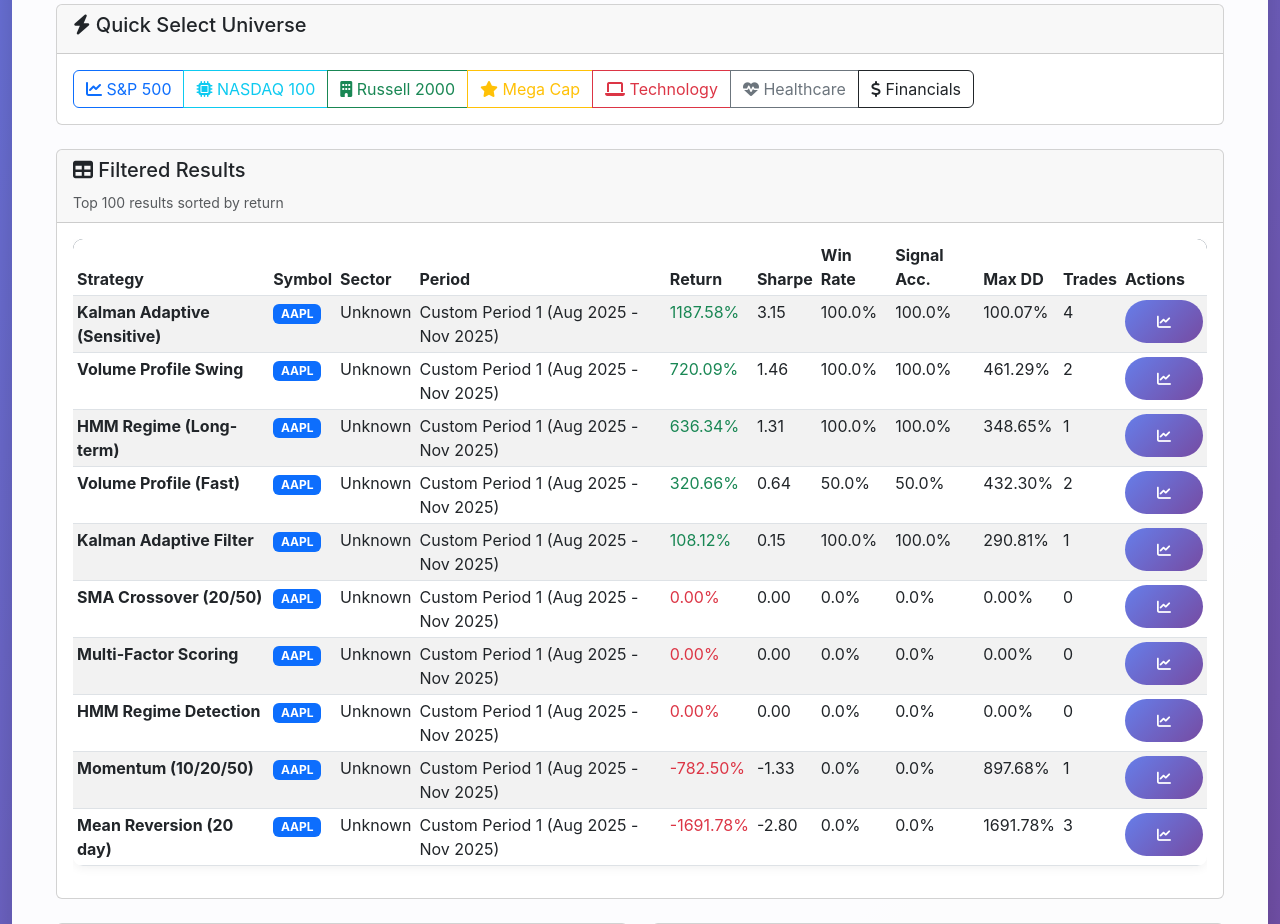
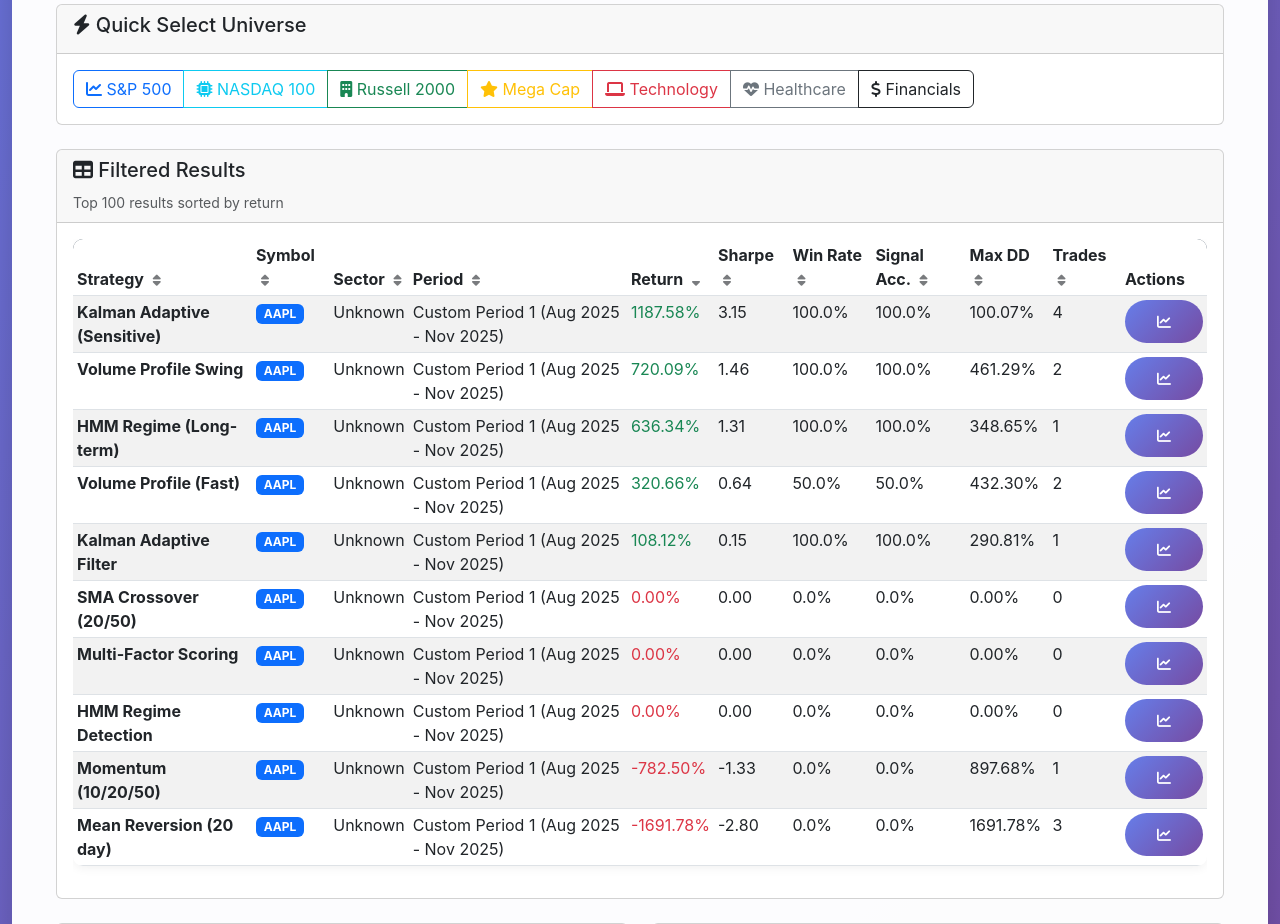
Before and after one commit to jeremylaratro/Quantsploit, a Flask app: page /ticker-explorer in a window 1280 px wide. Shown: the part 858-1782 px from the top of the page. Run offline with Flask 3, Linux system fonts and the light colour scheme; some libraries are stand-ins or nearby versions.

Commit message:
Add column sorting to ticker explorer results table
This commit adds comprehensive sorting functionality to the ticker explorer
results table, allowing users to sort by any column.

Features:
- Click any column header to sort by that column
- Click again to toggle between ascending/descending
- Visual indicators show current sort column and direction:
  - fa-sort (neutral) for non-active columns
  - fa-sort-up for ascending sort
  - fa-sort-down for descending sort
- Hover effect on sortable headers
- Cursor changes to pointer on sortable columns
- Smooth transitions and visual feedback

Sortable columns:
- Strategy (alphabetical)
- Symbol (alphabetical)
- Sector (alphabetical)
- Period (alphabetical)
- Return (numeric)
- Sharpe Ratio (numeric)
- Win Rate (numeric)
- Signal Accuracy (numeric)
- Max Drawdown (numeric)
- Trades (numeric)

Default sort: Return descending (highest returns first)

Sorting persists when applying new filters, making it easy to find
the best performers across different criteria.

```diff
--- a/dashboard/templates/ticker_explorer.html
+++ b/dashboard/templates/ticker_explorer.html
@@ -192,16 +192,36 @@
                         <table class="table table-hover table-striped table-sm" id="results-table">
                             <thead>
                                 <tr>
-                                    <th>Strategy</th>
-                                    <th>Symbol</th>
-                                    <th>Sector</th>
-                                    <th>Period</th>
-                                    <th>Return</th>
-                                    <th>Sharpe</th>
-                                    <th>Win Rate</th>
-                                    <th>Signal Acc.</th>
-                                    <th>Max DD</th>
-                                    <th>Trades</th>
+                                    <th class="sortable" onclick="sortTable('strategy_name')">
+                                        Strategy <i class="fas fa-sort"></i>
+                                    </th>
+                                    <th class="sortable" onclick="sortTable('symbol')">
+                                        Symbol <i class="fas fa-sort"></i>
+                                    </th>
+                                    <th class="sortable" onclick="sortTable('sector')">
+                                        Sector <i class="fas fa-sort"></i>
+                                    </th>
+                                    <th class="sortable" onclick="sortTable('period_name')">
+                                        Period <i class="fas fa-sort"></i>
+                                    </th>
+                                    <th class="sortable" onclick="sortTable('total_return')">
+                                        Return <i class="fas fa-sort"></i>
+                                    </th>
+                                    <th class="sortable" onclick="sortTable('sharpe_ratio')">
+                                        Sharpe <i class="fas fa-sort"></i>
+                                    </th>
+                                    <th class="sortable" onclick="sortTable('win_rate')">
+                                        Win Rate <i class="fas fa-sort"></i>
+                                    </th>
+                                    <th class="sortable" onclick="sortTable('signal_accuracy')">
+                                        Signal Acc. <i class="fas fa-sort"></i>
+                                    </th>
+                                    <th class="sortable" onclick="sortTable('max_drawdown')">
+                                        Max DD <i class="fas fa-sort"></i>
+                                    </th>
+                                    <th class="sortable" onclick="sortTable('total_trades')">
+                                        Trades <i class="fas fa-sort"></i>
+                                    </th>
                                     <th>Actions</th>
                                 </tr>
                             </thead>
@@ -245,6 +265,63 @@
 let currentResults = [];
 let currentTimestamp = null;
 let allData = [];
+let currentSortColumn = 'total_return';
+let currentSortDirection = 'desc';
+
+// Sort table by column
+function sortTable(column) {
+    // Toggle direction if clicking same column
+    if (currentSortColumn === column) {
+        currentSortDirection = currentSortDirection === 'asc' ? 'desc' : 'asc';
+    } else {
+        currentSortColumn = column;
+        currentSortDirection = 'desc'; // Default to descending for new column
+    }
+
+    // Sort current results
+    currentResults.sort((a, b) => {
+        let aVal = a[column];
+        let bVal = b[column];
+
+        // Handle string comparisons
+        if (typeof aVal === 'string') {
+            aVal = aVal.toLowerCase();
+            bVal = bVal.toLowerCase();
+        }
+
+        if (currentSortDirection === 'asc') {
+            return aVal > bVal ? 1 : aVal < bVal ? -1 : 0;
+        } else {
+            return aVal < bVal ? 1 : aVal > bVal ? -1 : 0;
+        }
+    });
+
+    // Update sort indicators
+    updateSortIndicators();
+
+    // Re-populate table
+    populateResultsTable(currentResults);
+}
+
+function updateSortIndicators() {
+    // Reset all sort icons
+    document.querySelectorAll('.sortable i').forEach(icon => {
+        icon.className = 'fas fa-sort';
+    });
+
+    // Find the active column header and update its icon
+    document.querySelectorAll('.sortable').forEach(th => {
+        const onclick = th.getAttribute('onclick');
+        if (onclick && onclick.includes(`'${currentSortColumn}'`)) {
+            const icon = th.querySelector('i');
+            if (currentSortDirection === 'asc') {
+                icon.className = 'fas fa-sort-up';
+            } else {
+                icon.className = 'fas fa-sort-down';
+            }
+        }
+    });
+}
 
 // Load available backtest runs
 async function loadAvailableRuns() {
@@ -396,8 +473,25 @@ async function applyFilters() {
         document.getElementById('avg-return').textContent = avgReturn.toFixed(2) + '%';
         document.getElementById('avg-sharpe').textContent = avgSharpe.toFixed(2);
 
-        // Sort by return descending
-        filtered.sort((a, b) => b.total_return - a.total_return);
+        // Sort by current sort column and direction
+        filtered.sort((a, b) => {
+            let aVal = a[currentSortColumn];
+            let bVal = b[currentSortColumn];
+
+            if (typeof aVal === 'string') {
+                aVal = aVal.toLowerCase();
+                bVal = bVal.toLowerCase();
+            }
+
+            if (currentSortDirection === 'asc') {
+                return aVal > bVal ? 1 : aVal < bVal ? -1 : 0;
+            } else {
+                return aVal < bVal ? 1 : aVal > bVal ? -1 : 0;
+            }
+        });
+
+        // Update sort indicators
+        updateSortIndicators();
 
         // Populate table
         populateResultsTable(filtered);
@@ -535,4 +629,27 @@ document.addEventListener('DOMContentLoaded', function() {
     loadAvailableRuns();
 });
 </script>
+
+<style>
+.sortable {
+    cursor: pointer;
+    user-select: none;
+    transition: background-color 0.2s;
+}
+
+.sortable:hover {
+    background-color: rgba(0, 0, 0, 0.05);
+}
+
+.sortable i {
+    margin-left: 5px;
+    font-size: 0.8em;
+    opacity: 0.6;
+}
+
+.sortable:hover i {
+    opacity: 1;
+}
+</style>
+
 {% endblock %}
```
